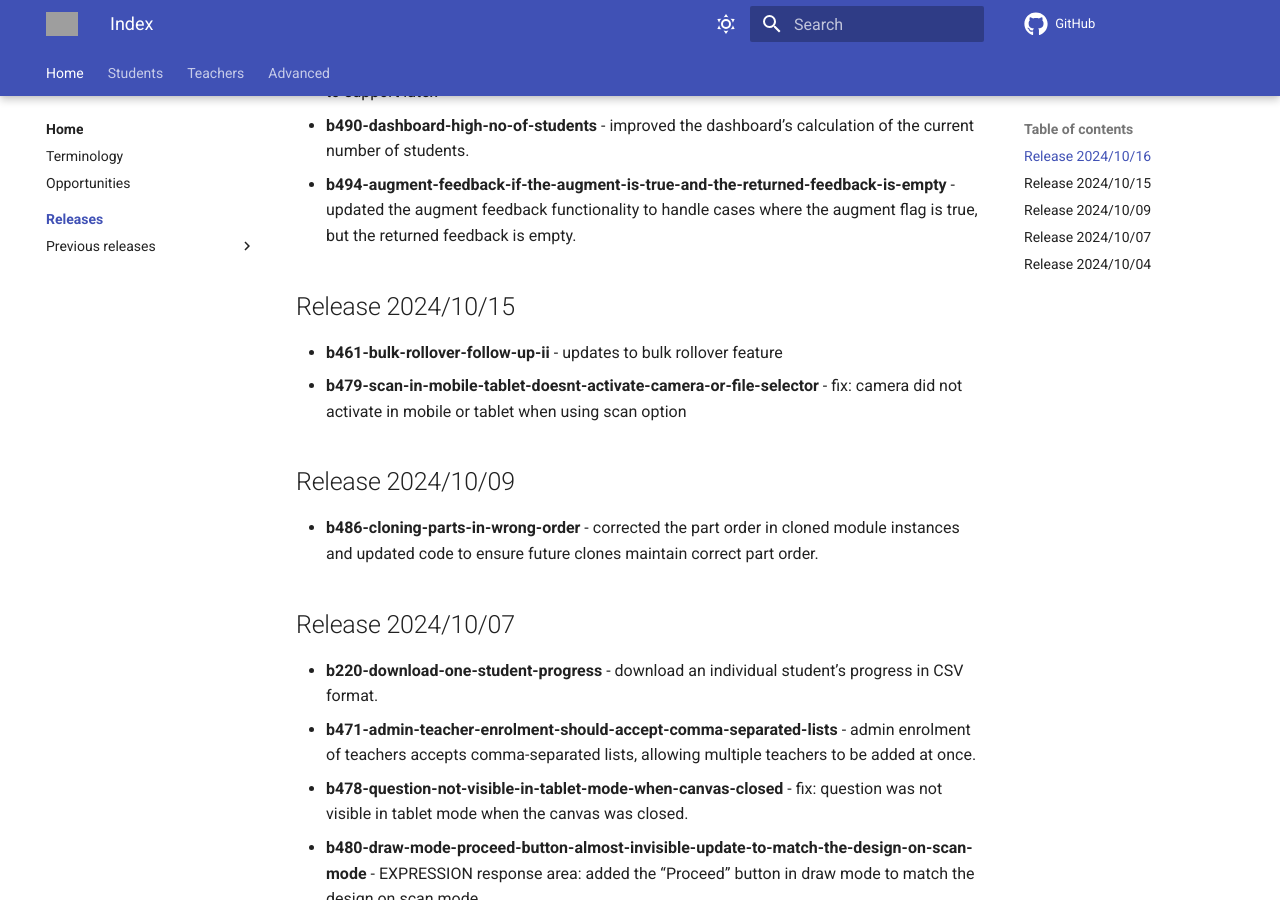
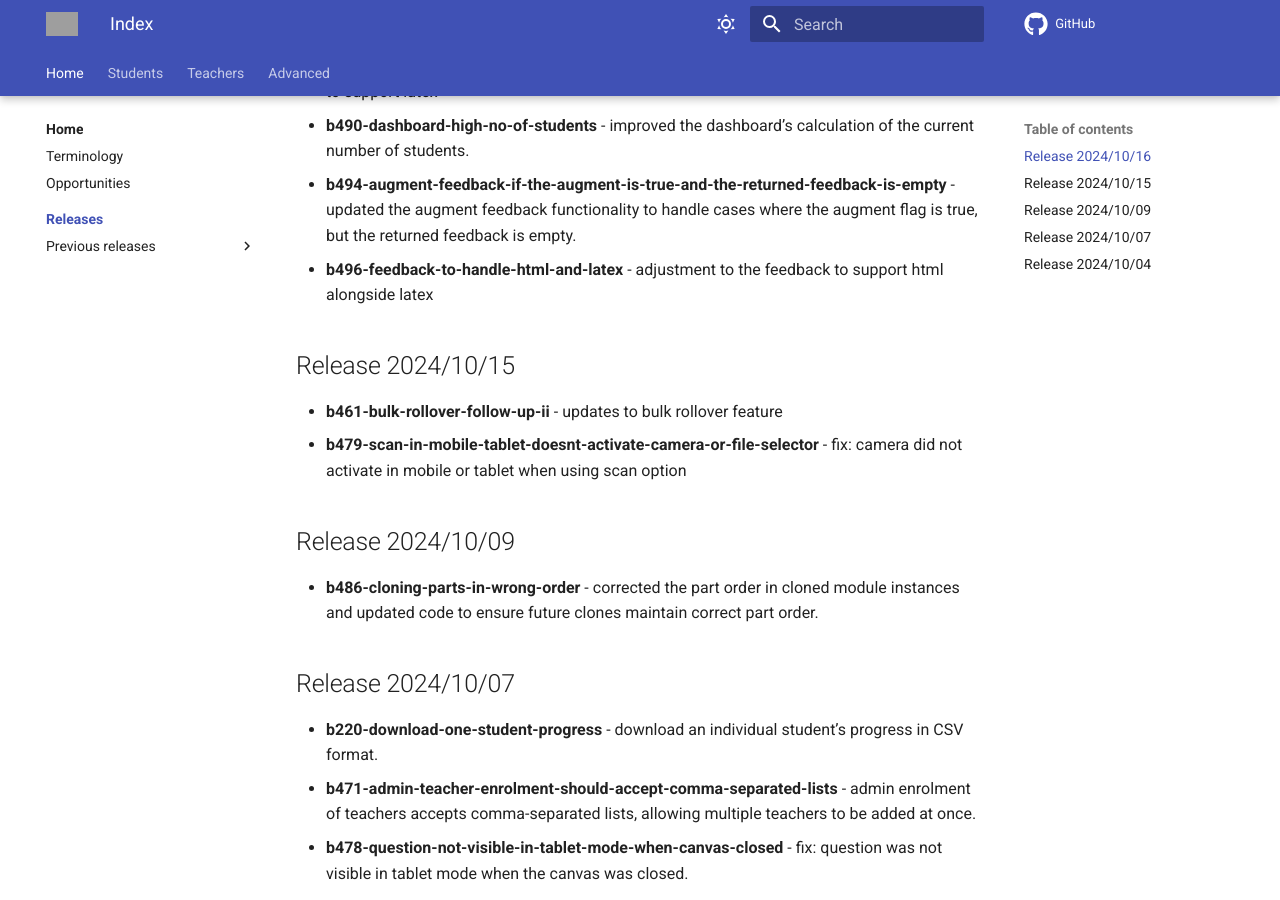
Before and after one commit to lambda-feedback/user-documentation, an MkDocs documentation site: the page built from docs/releases/index.md, in a window 1280 px wide and 900 px high, scrolled down 310 px. Built offline with MkDocs 1.6.1 and Material for MkDocs 9.7.7, drawn with Linux system fonts in a browser that asks for light colours; comment, search, counter and statistics services are not loaded; grey boxes are pictures that could not be loaded.

Commit message:
Release 2024/10/16 - added b496

```diff
--- a/docs/releases/index.md
+++ b/docs/releases/index.md
@@ -4,6 +4,7 @@
 - **b483-feedback-area-does-not-support-latex-rendering-again** - adjustment to the feedback to support latex
 - **b490-dashboard-high-no-of-students** - improved the dashboard’s calculation of the current number of students.
 - **b494-augment-feedback-if-the-augment-is-true-and-the-returned-feedback-is-empty** - updated the augment feedback functionality to handle cases where the augment flag is true, but the returned feedback is empty.
+- **b496-feedback-to-handle-html-and-latex** - adjustment to the feedback to support html alongside latex
 
 ## Release 2024/10/15
 
```
